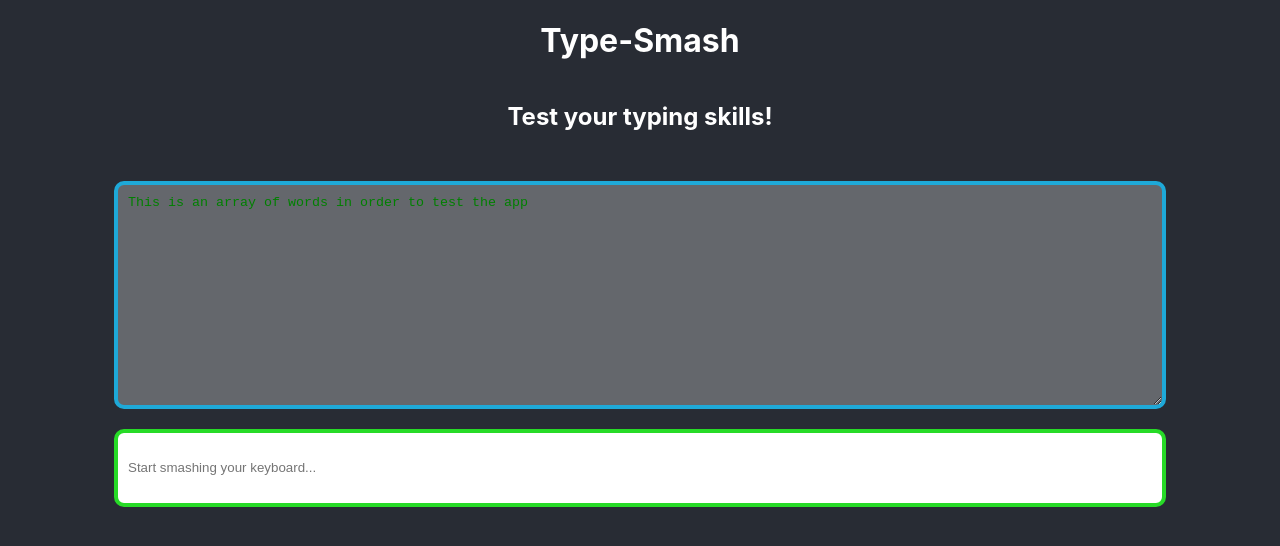
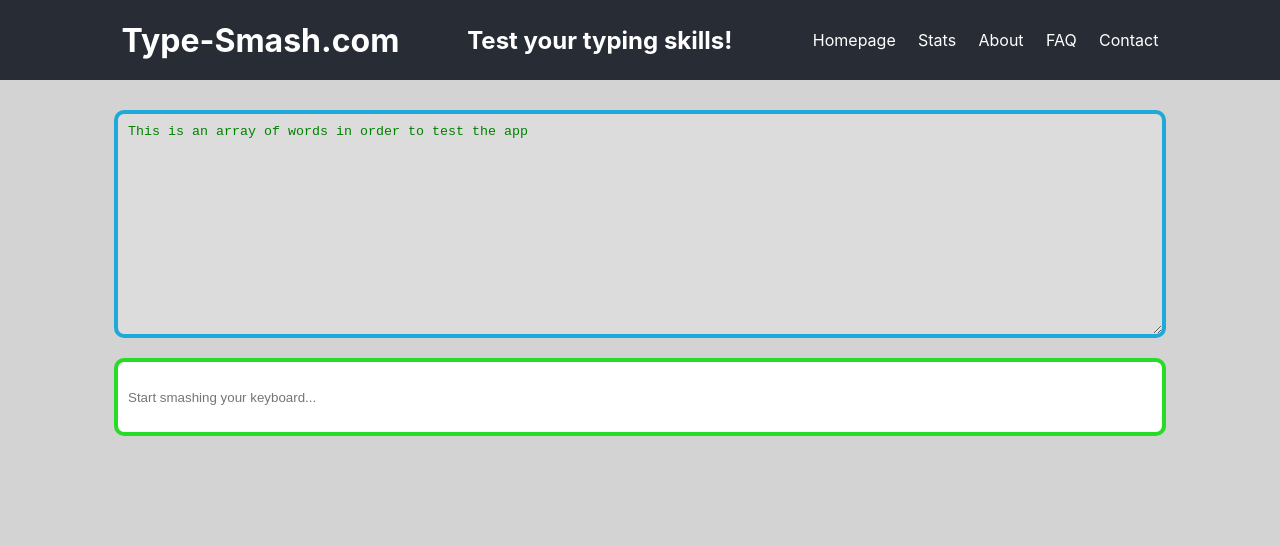
Before and after one commit to kyriazo/type-smash, a React (Create React App) app: page / in a window 1280 px wide. Shown: the top 546 px of the page. Built offline with nearby package versions, Linux system fonts and the light colour scheme.

Commit message:
Coverts header to component, adds todo list, and provides better header styling.

```diff
--- a/src/App.css
+++ b/src/App.css
@@ -1,16 +1,7 @@
 .App {
   text-align: center;
-  background-color: #282c34;
+  background-color: lightgrey;
   height: 100vh;
-}
-
-.App-header {
-  display: flex;
-  flex-direction: column;
-  align-items: center;
-  justify-content: flex-start;
-  color: white;
-  max-height: 300px;
 }
 
 .App .inputContainer {
--- a/src/App.js
+++ b/src/App.js
@@ -2,6 +2,7 @@
 import './App.css';
 import Words from './components/Words/Words';
 import Typearea from './components/Typearea/Typearea';
+import Header from './components/Header/Header';
 
 class App extends Component {
 
@@ -54,10 +55,7 @@
   render() {
     return (
       <div className="App">
-        <header className="App-header">
-          <h1>Type-Smash</h1>
-          <h2>Test your typing skills!</h2>
-        </header>
+        <Header />
         <div className='inputContainer'>
           <Words
             value={this.state.words_array}
--- /dev/null
+++ b/src/components/Header/Header.js
@@ -0,0 +1,21 @@
+import React from 'react';
+import classes from './Header.module.css'
+
+const header = () => {
+
+    return (
+        <header className={classes.header}>
+            <h1 className={classes.logo}>Type-Smash.com</h1>
+            <h2 className={classes.heading}>Test your typing skills!</h2>
+            <nav><ul>
+                <li>Homepage</li>
+                <li>Stats</li>
+                <li>About</li>
+                <li>FAQ</li>
+                <li>Contact</li>
+            </ul></nav>
+        </header>
+    );
+}
+
+export default header;
--- /dev/null
+++ b/src/components/Header/Header.module.css
@@ -0,0 +1,33 @@
+.header {
+  display: flex;
+  flex-direction: row;
+  align-items: center;
+  justify-content: center;
+  color: white;
+  max-height: 80px;
+  background-color: #282c34;
+}
+
+.logo {
+    width:27%;
+    text-align: start;
+}
+
+.heading{
+    width:27%;
+    display: flex;
+}
+
+nav {
+    width: 27%;
+}
+
+ul {
+    display: flex;
+    justify-content: space-between;
+    padding: 0;
+}
+
+li {
+    list-style: none;
+}
```
Also changed, not shown: 1 other file (tests, documents, lock files or other folders).
